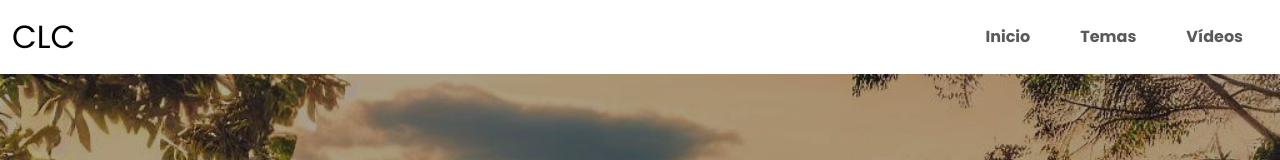
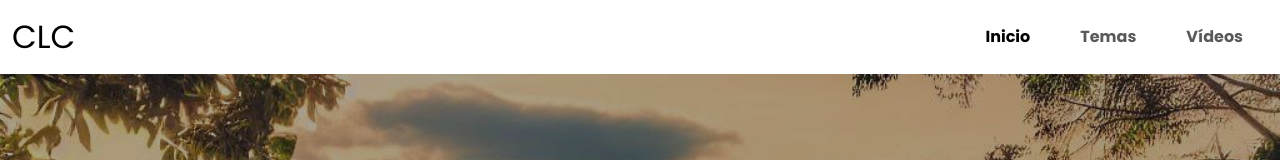
Before and after one commit to SuelanyBrito/Project-pv-frontend, an Angular app: page / in a window 1280 px wide. Shown: the top 160 px of the page. Built offline with nearby package versions, Linux system fonts and the light colour scheme; a web font is replaced by a local one.

Commit message:
implement isRouteActive method

```diff
--- a/src/app/components/header/header.component.ts
+++ b/src/app/components/header/header.component.ts
@@ -1,4 +1,5 @@
 import { Component } from '@angular/core';
+import { Router } from '@angular/router';
 
 @Component({
   selector: 'app-header',
@@ -8,12 +9,14 @@ import { Component } from '@angular/core';
 export class HeaderComponent {
   isNavbarExpanded = false;
 
+  constructor(private router: Router){}
+
   toggleNavbar(): void {
     this.isNavbarExpanded = !this.isNavbarExpanded;
   }
 
   isRouteActive(route: string): boolean {
-    return false;
+    return this.router.url === route;
   }
 
   scrollOnTop(){
```
